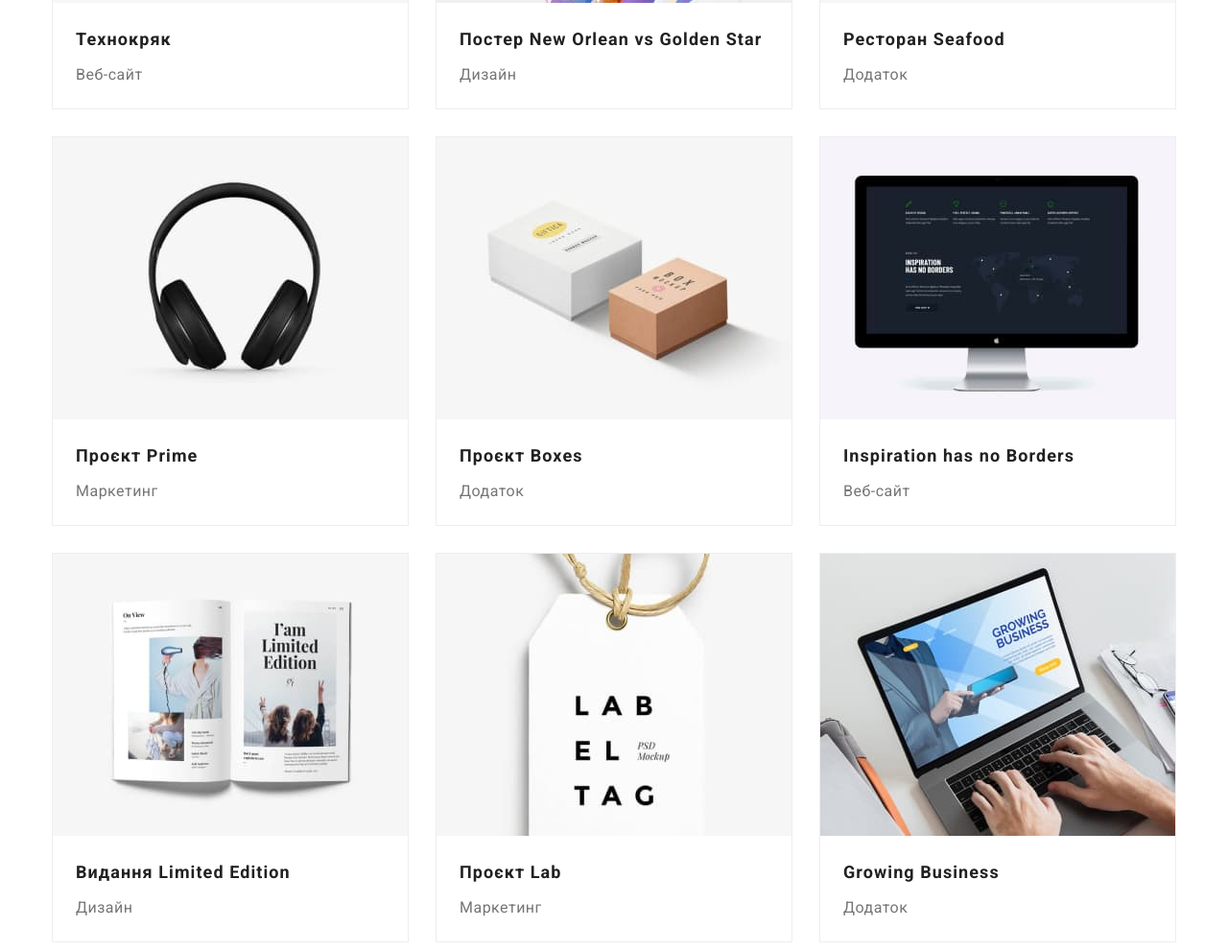
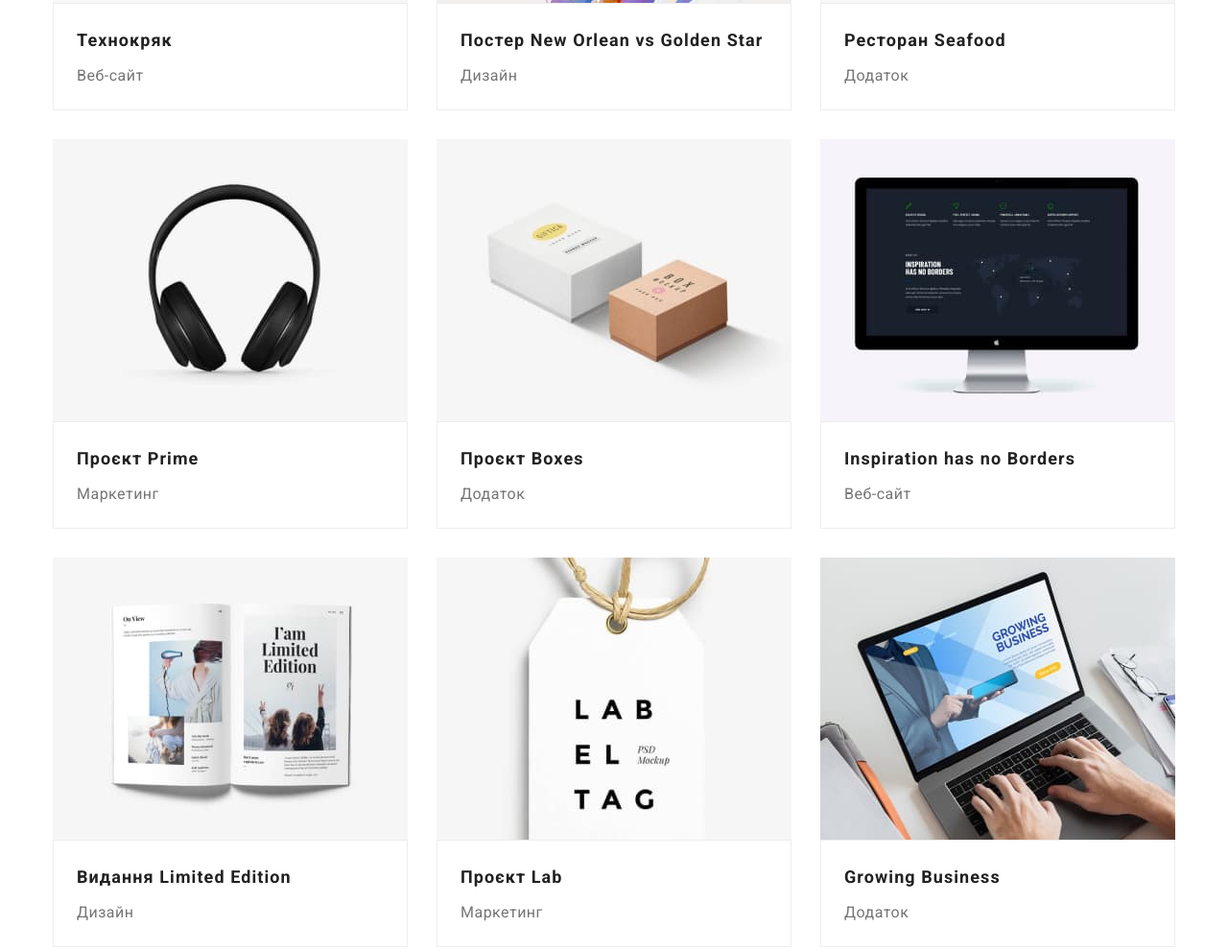
Before and after one commit to ABerseneva/goit-markup-hw-03, a plain HTML site: page portfolio.html in a window 1280 px wide. Shown: the part 554-1545 px from the top of the page at 96% size. Drawn offline with nearby package versions, Linux system fonts and the light colour scheme.

Commit message:
style.css changed

```diff
--- a/portfolio.html
+++ b/portfolio.html
@@ -35,8 +35,9 @@
     <!-- Main -->
      <main>
       <!-- Filter -->
-      <section class="filter">
-        <div class="container">
+      <section class="portfolio">
+        <h1 class="visually-hidden">Наші роботи</h1>
+        <div class="container filter">
           <ul class="filter-list list">
           <li class="filter-item"><button class="filter-button">Усі</button></li>
           <li class="filter-item"><button class="filter-button">Веб-сайти</button></li>
@@ -45,12 +46,10 @@
           <li class="filter-item"><button class="filter-button">Маркетинг</button></li>
           </ul>
         </div>
-      </section>
 
       <!-- Portfolio -->
 
-      <section class="portfolio">
-      <div class="container">
+      <div class="container portfolio">
         <ul class="portfolio-list list">
           <li class="portfolio-item">
             <div class="portfolio-image"><a class="portfolio-product" href="">
@@ -60,8 +59,10 @@
                 width="370"
                 height="294"
               />
-              <h2 class="portfolio-item-title">Технокряк</h2>
-              <p class="portfolio-item-text">Веб-сайт</p></a></div>
+             <div class="portfolio-subtitle">
+                <h2 class="portfolio-item-title">Технокряк</h2>
+                <p class="portfolio-item-text">Веб-сайт</p>
+             </div></a></div>
 
           </li>
 
@@ -73,8 +74,8 @@
                 width="370"
                 height="294"
               />
-              <h2 class="portfolio-item-title">Постер New Orlean vs Golden Star</h2>
-              <p class="portfolio-item-text">Дизайн</p></a></div>
+              <div class="portfolio-subtitle"><h2 class="portfolio-item-title">Постер New Orlean vs Golden Star</h2>
+              <p class="portfolio-item-text">Дизайн</p></a></div></div>
 
           </li>
 
@@ -86,8 +87,8 @@
                 width="370"
                 height="294"
               />
-              <h2 class="portfolio-item-title">Ресторан Seafood</h2>
-              <p class="portfolio-item-text">Додаток</p></a></div>
+              <div class="portfolio-subtitle"><h2 class="portfolio-item-title">Ресторан Seafood</h2>
+              <p class="portfolio-item-text">Додаток</p></a></div></div>
           </li>
 
           <li class="portfolio-item">
@@ -98,8 +99,8 @@
                 width="370"
                 height="294"
               />
-              <h2 class="portfolio-item-title">Проєкт Prime</h2>
-              <p class="portfolio-item-text">Маркетинг</p></a></div>
+              <div class="portfolio-subtitle"><h2 class="portfolio-item-title">Проєкт Prime</h2>
+              <p class="portfolio-item-text">Маркетинг</p></a></div></div>
           </li>
 
           <li class="portfolio-item">
@@ -110,8 +111,8 @@
                 width="370"
                 height="294"
               />
-              <h2 class="portfolio-item-title">Проєкт Boxes</h2>
-              <p class="portfolio-item-text">Додаток</p></a></div>
+              <div class="portfolio-subtitle"><h2 class="portfolio-item-title">Проєкт Boxes</h2>
+              <p class="portfolio-item-text">Додаток</p></a></div></div>
           </li>
 
 
@@ -123,8 +124,8 @@
                 width="370"
                 height="294"
               />
-              <h2 class="portfolio-item-title">Inspiration has no Borders</h2>
-              <p class="portfolio-item-text">Веб-сайт</p></a></div>
+              <div class="portfolio-subtitle"><h2 class="portfolio-item-title">Inspiration has no Borders</h2>
+              <p class="portfolio-item-text">Веб-сайт</p></a></div></div>
           </li>
 
           <li class="portfolio-item">
@@ -135,15 +136,15 @@
                 width="370"
                 height="294"
               />
-              <h2 class="portfolio-item-title">Видання Limited Edition</h2>
-              <p class="portfolio-item-text">Дизайн</p></a></div>
+              <div class="portfolio-subtitle"><h2 class="portfolio-item-title">Видання Limited Edition</h2>
+              <p class="portfolio-item-text">Дизайн</p></a></div></div>
           </li>
 
           <li class="portfolio-item">
             <div class="portfolio-image"><a class="portfolio-product" href=""
               ><img src="images/lab.jpg" alt="Бірка" width="370" height="294" />
-              <h2 class="portfolio-item-title">Проєкт Lab</h2>
-              <p class="portfolio-item-text">Маркетинг</p></a></div>
+              <div class="portfolio-subtitle"><h2 class="portfolio-item-title">Проєкт Lab</h2>
+              <p class="portfolio-item-text">Маркетинг</p></a></div></div>
           </li>
 
           <li class="portfolio-item">
@@ -152,8 +153,8 @@
                 alt="Дюдина працює за ноутбуком"
                 width="370"
                 height="294"/>
-              <h2 class="portfolio-item-title">Growing Business</h2>
-              <p class="portfolio-item-text">Додаток</p></a></div>
+              <div class="portfolio-subtitle"><h2 class="portfolio-item-title">Growing Business</h2>
+              <p class="portfolio-item-text">Додаток</p></a></div></div>
           </li>
         </ul>
       </div>
--- a/style/style.css
+++ b/style/style.css
@@ -123,7 +123,7 @@ img{
 .hero-wrap{
     background-color: var(--background-color-footer);
     text-align: center;
-    padding: 200px 452px 200px 452px;
+    padding: 200px 0;
 }
 
 
@@ -137,7 +137,7 @@ img{
 
     margin: 0 auto;
     margin-bottom: 40px;
-    min-width: 696px;
+    max-width: 696px;
 }
  .hero-button  {
     color: var(--color-white);
@@ -391,7 +391,7 @@ img{
 }
 
 .portfolio-item {
-    outline: 1px solid #EEEEEE;
+
 }
 
 .portfolio-image {
@@ -403,6 +403,10 @@ img{
 
 }
 
+.portfolio-subtitle{
+     border: 1px solid #EEEEEE;
+}
+
 .portfolio-item-title {
     color: var(--title-text-color);
     font-weight: 700;
@@ -411,7 +415,7 @@ img{
     letter-spacing: 0.06em;
 
     padding-left: 24px;
-    margin-top: 20px;
+    padding-top: 20px;
     margin-bottom: 4px;
 
 }
```
